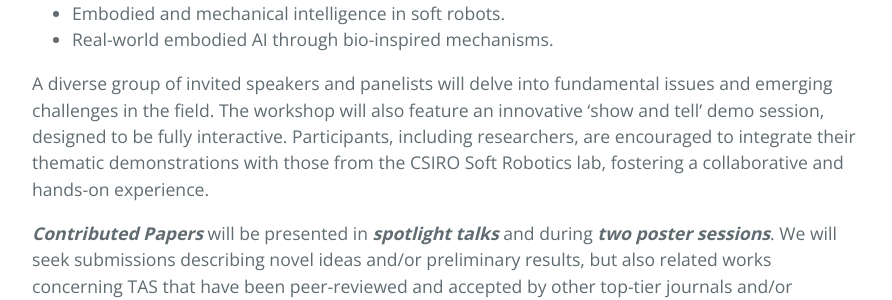
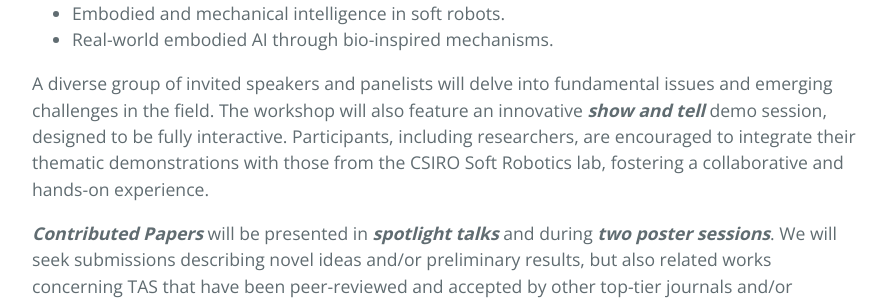
Before and after one commit to EAI-EvlSoRo/EAI-EvlSoRo.github.io, a Jekyll site: the page built from index.md, in a window 1280 px wide and 900 px high, scrolled down 1094 px. Shown: the part 189-489 px from the top of the window, without its empty margins (192-1084 px from the left). Built offline with Jekyll 4.4.1, drawn with Linux system fonts in a browser that asks for light colours.

```diff
--- a/index.md
+++ b/index.md
@@ -21,7 +21,7 @@ This workshop aims to elucidate how the notion of embodiment as a design paradig
   - Embodied and mechanical intelligence in soft robots.
   - Real-world embodied AI through bio-inspired mechanisms.
 
-A diverse group of invited speakers and panelists will delve into fundamental issues and emerging challenges in the field. The workshop will also feature an innovative 'show and tell' demo session, designed to be fully interactive. Participants, including researchers, are encouraged to integrate their thematic demonstrations with those from the CSIRO Soft Robotics lab, fostering a collaborative and hands-on experience.
+A diverse group of invited speakers and panelists will delve into fundamental issues and emerging challenges in the field. The workshop will also feature an innovative **_show and tell_** demo session, designed to be fully interactive. Participants, including researchers, are encouraged to integrate their thematic demonstrations with those from the CSIRO Soft Robotics lab, fostering a collaborative and hands-on experience.
 
 **_Contributed Papers_** will be presented in **_spotlight talks_** and during **_two poster sessions_**. We will seek submissions describing novel ideas and/or preliminary results, but also related works concerning TAS that have been peer-reviewed and accepted by other top-tier journals and/or conferences (e.g. ICRA or AAMAS). The latter allows workshop participants to learn about recent works that have been published in the field. The Programme Committee will nominate and select papers for the **_Best TAS Paper Award_**, while workshop participants will cast their votes for the **_Best TAS Poster Award_** on the day.
 
```
